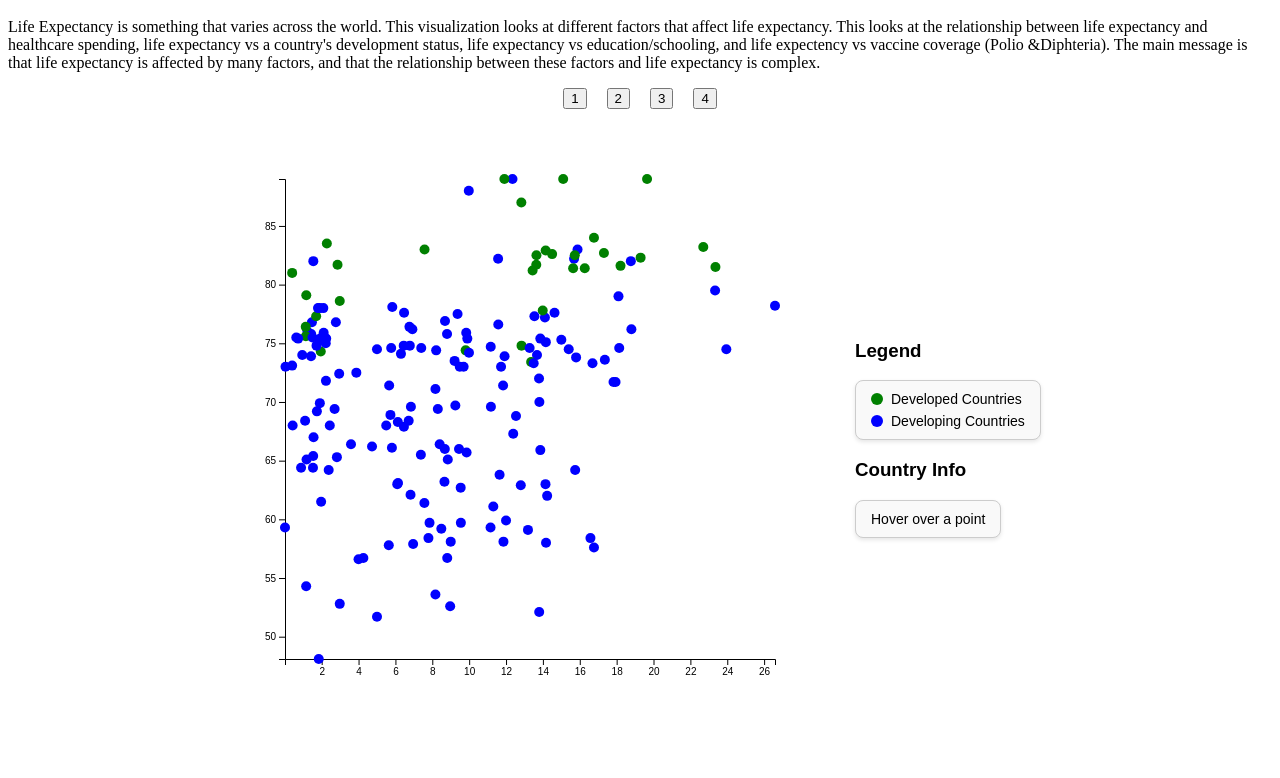
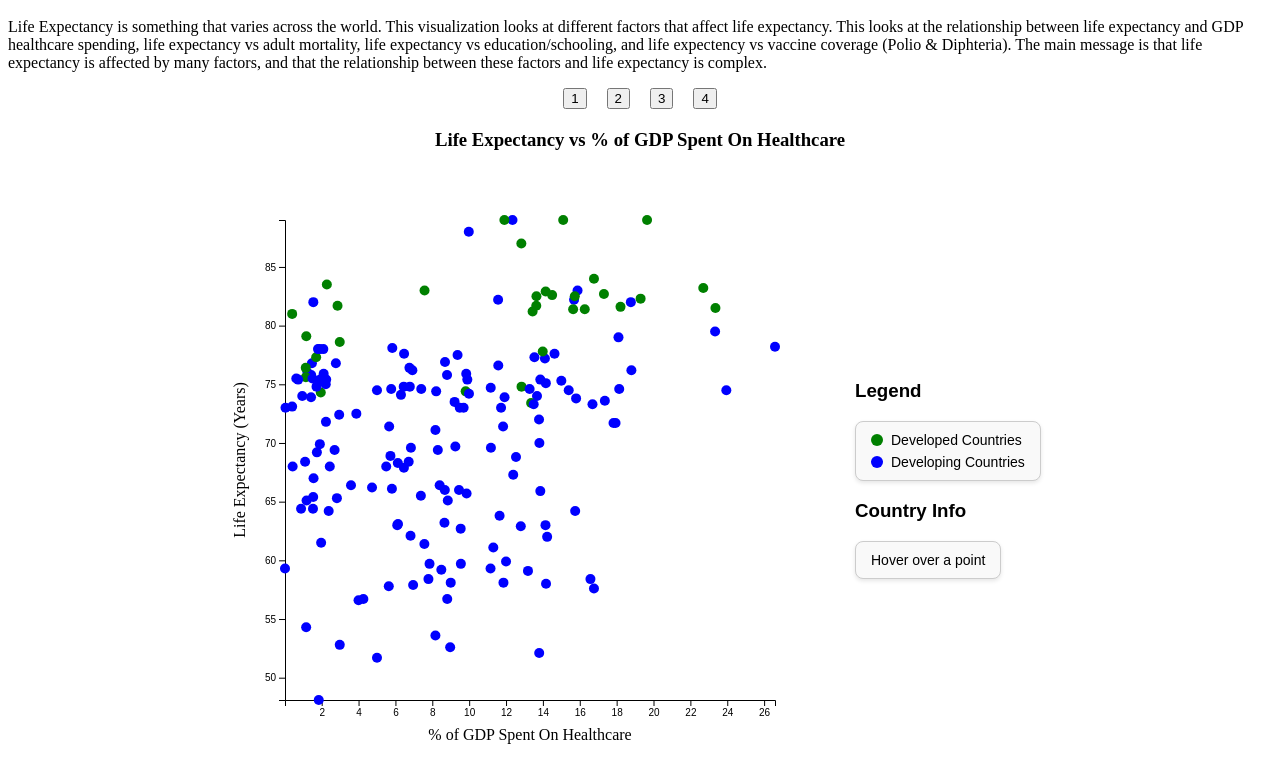
Before and after one commit to navvycodes/navvycodes.github.io, a plain HTML site: page index.html in a window 1280 px wide. Shown: the part 48-826 px from the top of the page. Before the commit the page ends 800 px from the top, so only its background shows below. Drawn offline with nearby package versions, Linux system fonts and the light colour scheme.

Commit message:
added axis labels

```diff
--- a/index.html
+++ b/index.html
@@ -12,11 +12,14 @@
         <h1>What Affects Life Expectancy?</h1>
         <p style="text-wrap: wrap; width: 100%;">
             Life Expectancy is something that varies across the world. This visualization looks at different factors
-            that affect life expectancy. This looks at the relationship between life expectancy and healthcare spending,
-            life expectancy vs a country's development status, life expectancy vs education/schooling,
-            and life expectency vs vaccine coverage (Polio &Diphteria). The main message is that life expectancy is
+            that affect life expectancy. This looks at the relationship between life expectancy and GDP healthcare
+            spending,
+            life expectancy vs adult mortality, life expectancy vs education/schooling,
+            and life expectency vs vaccine coverage (Polio & Diphteria). The main message is that life expectancy is
             affected by many factors, and that the relationship between these factors and life expectancy is complex.
         </p>
+
+
 
         <div id="navBtnContainer" style="display: flex; gap: 20px; justify-content: center; margin-bottom: 20px;">
             <button class="button1">1</button>
@@ -25,6 +28,7 @@
             <button class="button4">4</button>
         </div>
 
+        <h3 id="slideTitle" style="display:flex; justify-content: center; align-items: center; "></h3>
 
         <div id="chartContainer" style="display: flex; justify-content: center; align-items: center; ">
             <svg width=600 height=600>
@@ -69,20 +73,26 @@
 
         <script>
 
+            var slideTitles = {
+                "PERCENTAGE_EXPENDITURE": "Life Expectancy vs % of GDP Spent On Healthcare",
+                "ADULT_MORTALITY": "Life Expectancy vs Adult Mortality Rate",
+                "SCHOOLING": "Life Expectancy vs Average Schooling (Years)",
+                "VACCINATION_PERCENTAGE": "Life Expectancy vs Average Vaccination Coverage (%)"
+            }
             var dataFieldsCleaned = {
                 "PERCENTAGE_EXPENDITURE": "% of GDP Spent On Healthcare",
-                "LIFE_EXPECTANCY": "Life Expectancy in years",
+                "LIFE_EXPECTANCY": "Life Expectancy (Years)",
                 "ALCOHOL": "Alcohol Consumption per capita (liters)",
-                "SCHOOLING": "Average Schooling (years)",
+                "SCHOOLING": "Average Schooling Completed (Years)",
                 "VACCINATION_PERCENTAGE": "Average Vaccination Coverage (%)",
                 "ADULT_MORTALITY": "Adult Mortality Rate (per 1000 people)",
-                "STATUS": "Country development status (Developed/Developing)"
+                "STATUS": "Country Development Status (Developed/Developing)"
             }
             d3.csv("./data/CLEANED_LIFE_EXPECTANCY_2014_FILLED.csv").then(function (data) {
-
                 function drawChart(xVariable, yVariable) {
                     d3.select("svg").selectAll("*").remove();
                     d3.select("#infoContent").html("Hover over a point");
+                    d3.select("#slideTitle").text(slideTitles[xVariable]);
                     var margin = { top: 50, right: 50, bottom: 70, left: 60 };
                     var width = 600 - margin.left - margin.right;
                     var height = 600 - margin.top - margin.bottom;
@@ -94,6 +104,14 @@
                         .range([height, 0]);
                     d3.select("svg").append("g").attr("transform", `translate(${margin.left},${margin.top})`).call(d3.axisLeft(y));
                     d3.select("svg").append("g").attr("transform", `translate(${margin.left},${600 - margin.bottom})`).call(d3.axisBottom(x));
+                    d3.select("svg").append("text")
+                        .attr("transform", `translate(${width / 2 + margin.left}, ${height + margin.top + 40})`)
+                        .style("text-anchor", "middle")
+                        .text(dataFieldsCleaned[xVariable]);
+                    d3.select("svg").append("text")
+                        .attr("transform", `translate(${margin.left - 40}, ${height / 2 + margin.top}) rotate(-90)`)
+                        .style("text-anchor", "middle")
+                        .text("Life Expectancy (Years)");
                     d3.select("svg").append("g").attr("transform", `translate(${margin.left},${margin.top})`)
                         .selectAll("circle")
                         .data(data)
```
